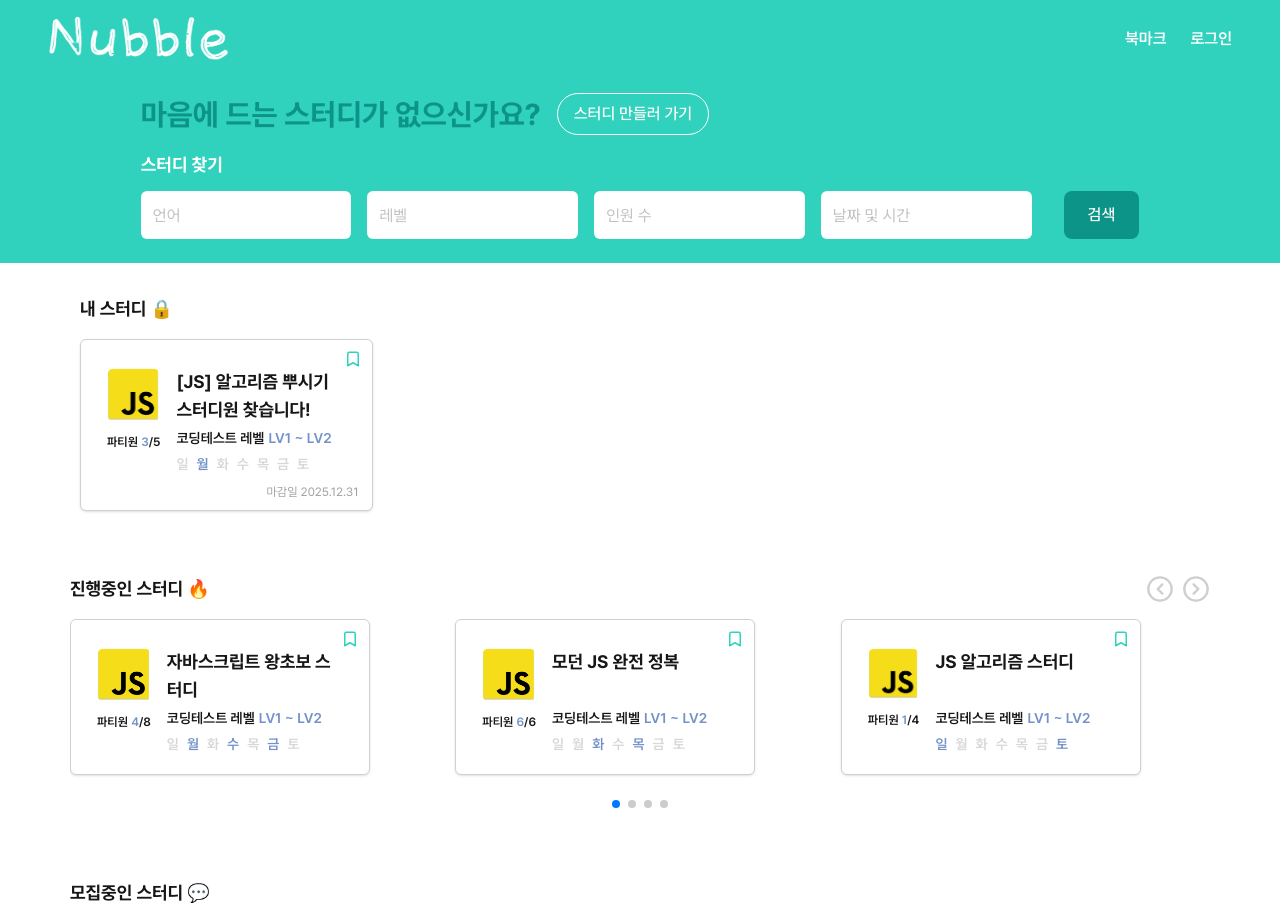
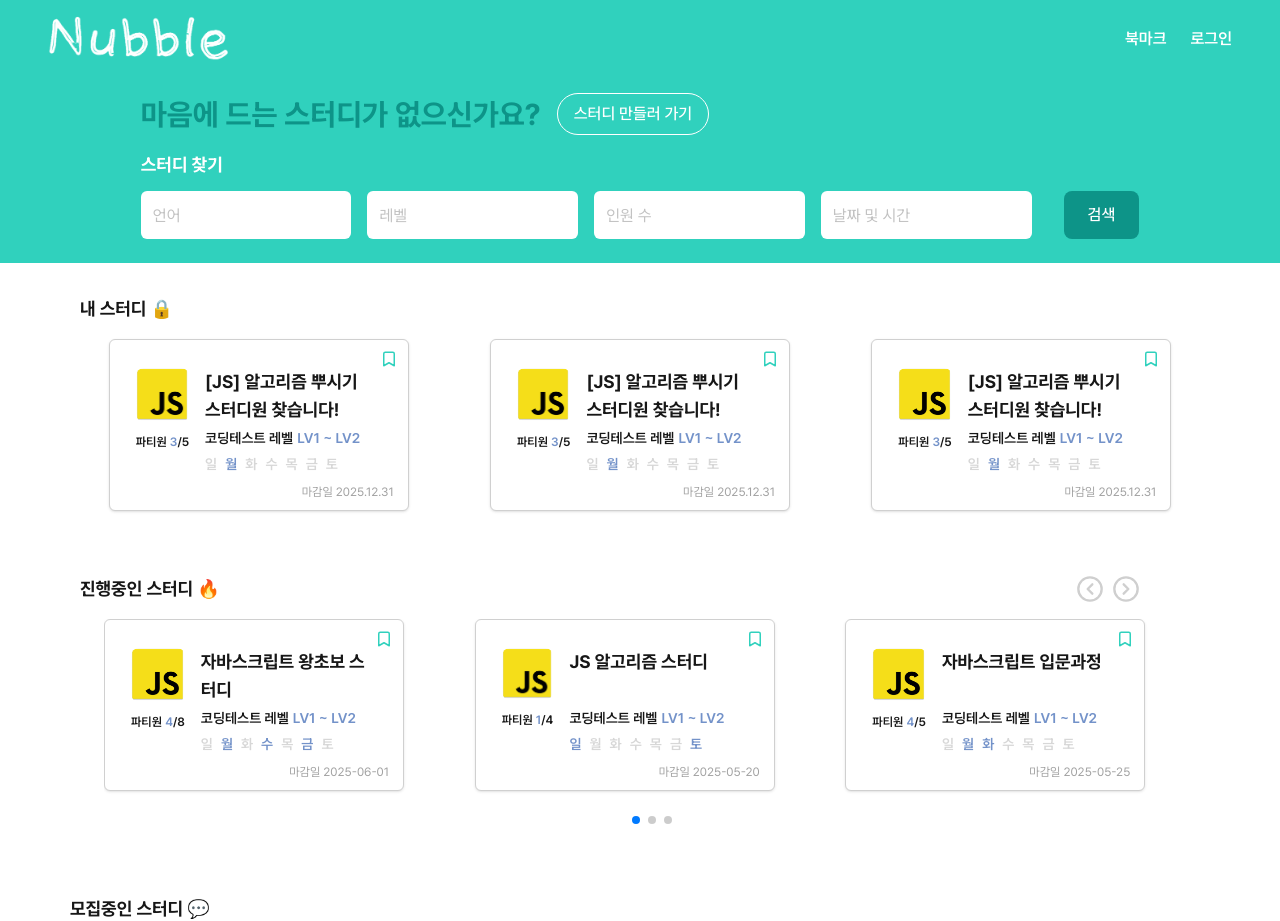
Before and after one commit to Nubblee/NubbleV2-FE, a Next.js app: page / in a window 1280 px wide. Shown: the top 921 px of the page. Built offline with nearby package versions, Linux system fonts and the light colour scheme.

Commit message:
feat: 내스터디, 모집중인 스터디 grid 통일 (#45)

```diff
--- a/app/(default)/_sections/ActiveSection.tsx
+++ b/app/(default)/_sections/ActiveSection.tsx
@@ -22,17 +22,7 @@ const activeStudyList: StudyCardProps[] = [
     expireDay: "2025-06-01",
     mainLanguage: "JAVASCRIPT",
   },
-  {
-    studyGroupId: "2",
-    status: "ACTIVE",
-    icon: "/javascript.png",
-    name: "모던 JS 완전 정복",
-    allMembers: 6,
-    members: 6,
-    difficultyLevels: ["LV1", "LV2"],
-    mainMeetingDays: ["TUE", "THU"],
-    mainLanguage: "JAVASCRIPT",
-  },
+
   {
     studyGroupId: "3",
     status: "RECRUITING",
@@ -45,17 +35,7 @@ const activeStudyList: StudyCardProps[] = [
     expireDay: "2025-05-20",
     mainLanguage: "JAVASCRIPT",
   },
-  {
-    studyGroupId: "4",
-    status: "ACTIVE",
-    icon: "/javascript.png",
-    name: "프론트엔드 면접 대비",
-    allMembers: 3,
-    members: 3,
-    difficultyLevels: ["LV1", "LV2"],
-    mainMeetingDays: ["WED", "SUN"],
-    mainLanguage: "JAVASCRIPT",
-  },
+
   {
     studyGroupId: "5",
     status: "RECRUITING",
@@ -68,17 +48,7 @@ const activeStudyList: StudyCardProps[] = [
     expireDay: "2025-05-25",
     mainLanguage: "JAVASCRIPT",
   },
-  {
-    studyGroupId: "6",
-    status: "ACTIVE",
-    icon: "/javascript.png",
-    name: "React로 배우는 JS",
-    allMembers: 7,
-    members: 7,
-    difficultyLevels: ["LV1", "LV2"],
-    mainMeetingDays: ["FRI", "SAT"],
-    mainLanguage: "JAVASCRIPT",
-  },
+
   {
     studyGroupId: "7",
     status: "RECRUITING",
@@ -91,17 +61,7 @@ const activeStudyList: StudyCardProps[] = [
     expireDay: "2025-06-05",
     mainLanguage: "PYTHON",
   },
-  {
-    studyGroupId: "8",
-    status: "ACTIVE",
-    icon: "/javascript.png",
-    name: "Node.js 백엔드 스터디입니다 백엔드? 아닙니다 코딩테스트 스터디 입니다",
-    allMembers: 5,
-    members: 5,
-    difficultyLevels: ["LV1", "LV2"],
-    mainMeetingDays: ["TUE", "SAT"],
-    mainLanguage: "JAVASCRIPT",
-  },
+
   {
     studyGroupId: "9",
     status: "RECRUITING",
@@ -114,37 +74,15 @@ const activeStudyList: StudyCardProps[] = [
     expireDay: "2025-06-10",
     mainLanguage: "JAVASCRIPT",
   },
-  {
-    studyGroupId: "10",
-    status: "ACTIVE",
-    icon: "/javascript.png",
-    name: "JS 프로젝트 실습반",
-    allMembers: 5,
-    members: 5,
-    difficultyLevels: ["LV1", "LV2"],
-    mainMeetingDays: ["SAT", "SUN"],
-    mainLanguage: "JAVASCRIPT",
-  },
 ];
 
-// 3개씩 그룹으로 묶기
-const groupStudies = (list: typeof activeStudyList, groupSize: number) => {
-  const grouped = [];
-  for (let i = 0; i < list.length; i += groupSize) {
-    grouped.push(list.slice(i, i + groupSize));
-  }
-  return grouped;
-};
-
 export default function ActiveSection() {
-  const groupedStudies = groupStudies(activeStudyList, 3);
-
   return (
-    <section className="w-full px-4 py-8">
-      <div className="max-w-[1140px] mx-auto">
+    // HomePage의 '내 스터디' 섹션과 동일한 컨테이너
+    <section className="w-full max-w-6xl mx-auto px-4 py-8">
       <div className="flex items-center justify-between mb-4">
         <h2 className="text-lg font-bold">진행중인 스터디 🔥</h2>
-          <div className="flex gap-2">
+        <div className="flex gap-2 mr-15">
           <button className="custom-prev-btn text-gray-middle hover:opacity-80 transition cursor-pointer">
             <CircleChevronLeft className="w-7 h-7" />
           </button>
@@ -154,36 +92,32 @@ export default function ActiveSection() {
         </div>
       </div>
 
+      <div className="ml-6">
         <Swiper
           modules={[Navigation, Pagination]}
           spaceBetween={16}
-          slidesPerView={1} // ✅ 슬라이드 하나에 3개씩 포함
+          slidesPerView={1} // 모바일 1개
+          breakpoints={{
+            // md(>=768px) 이상 3개
+            768: { slidesPerView: 3 },
+          }}
           navigation={{
+            prevEl: ".custom-prev-btn",
             nextEl: ".custom-next-btn",
-            prevEl: ".custom-prev-btn",
           }}
           pagination={{ clickable: true }}
           className="custom-swiper"
         >
-          {groupedStudies.map((group, i) => (
-            <SwiperSlide key={i}>
-              <div className="grid grid-cols-1 md:grid-cols-3 gap-4">
-                {group.map((study, j) => (
+          {activeStudyList.map((study) => (
+            <SwiperSlide key={study.studyGroupId}>
               <StudyCard
-                    studyGroupId={study.studyGroupId}
-                    mainLanguage={study.mainLanguage}
-                    key={j}
-                    status="ACTIVE"
-                    icon={study.icon}
-                    name={study.name}
-                    allMembers={study.allMembers}
-                    members={study.members}
-                    difficultyLevels={study.difficultyLevels}
-                    mainMeetingDays={study.mainMeetingDays}
+                {...study}
+                className="cursor-pointer"
+                onClick={() => {
+                  /* 상세페이지 이동 */
+                }}
                 onBookMark={() => {}}
               />
-                ))}
-              </div>
             </SwiperSlide>
           ))}
         </Swiper>
--- a/app/(default)/_sections/RecruitingSection.tsx
+++ b/app/(default)/_sections/RecruitingSection.tsx
@@ -193,24 +193,15 @@ export default function RecruitingSection() {
         <h2 className="text-lg font-bold mb-4">모집중인 스터디 💬</h2>
 
         <div
-          className="grid gap-4 mb-6"
-          style={{
-            gridTemplateColumns: "repeat(auto-fill, minmax(350px, 1fr))",
-          }}
+          className="grid
+             grid-cols-[repeat(auto-fill,_minmax(270px,_1fr))]
+             gap-6 mb-6
+             justify-items-center"
         >
           {currentStudies.map((study, i) => (
             <StudyCard
               key={i}
-              studyGroupId={study.studyGroupId}
-              mainLanguage={study.mainLanguage}
-              status="RECRUITING"
-              icon={study.icon}
-              name={study.name}
-              allMembers={study.allMembers}
-              members={study.members}
-              difficultyLevels={study.difficultyLevels}
-              mainMeetingDays={study.mainMeetingDays}
-              expireDay={study.expireDay}
+              {...study}
               onClick={() =>
                 router.push(`/studyRegisterDetail/${study.studyGroupId}`)
               }
--- a/app/(default)/page.tsx
+++ b/app/(default)/page.tsx
@@ -5,10 +5,50 @@ import ActiveSection from "@/app/(default)/_sections/ActiveSection";
 import RecruitingSection from "@/app/(default)/_sections/RecruitingSection";
 import Button from "@/components/Button";
 import Input from "@/components/Input/input";
+import { StudyCardProps } from "@/types/study";
 import { useRouter } from "next/navigation";
 
 export default function HomePage() {
   const router = useRouter();
+
+  const myStudies: StudyCardProps[] = [
+    {
+      studyGroupId: "101",
+      status: "RECRUITING",
+      icon: "/javascript.png",
+      name: "[JS] 알고리즘 뿌시기 스터디원 찾습니다!",
+      allMembers: 5,
+      members: 3,
+      difficultyLevels: ["LV1", "LV2"],
+      mainMeetingDays: ["MON"],
+      expireDay: "2025.12.31",
+      mainLanguage: "JAVASCRIPT",
+    },
+    {
+      studyGroupId: "102",
+      status: "RECRUITING",
+      icon: "/javascript.png",
+      name: "[JS] 알고리즘 뿌시기 스터디원 찾습니다!",
+      allMembers: 5,
+      members: 3,
+      difficultyLevels: ["LV1", "LV2"],
+      mainMeetingDays: ["MON"],
+      expireDay: "2025.12.31",
+      mainLanguage: "JAVASCRIPT",
+    },
+    {
+      studyGroupId: "103",
+      status: "RECRUITING",
+      icon: "/javascript.png",
+      name: "[JS] 알고리즘 뿌시기 스터디원 찾습니다!",
+      allMembers: 5,
+      members: 3,
+      difficultyLevels: ["LV1", "LV2"],
+      mainMeetingDays: ["MON"],
+      expireDay: "2025.12.31",
+      mainLanguage: "JAVASCRIPT",
+    },
+  ];
 
   return (
     <main className="flex flex-col items-center">
@@ -53,20 +93,21 @@ export default function HomePage() {
       {/* ✅ 내 스터디 */}
       <section className="w-full max-w-6xl px-4 py-8">
         <h2 className="text-lg font-bold mb-4">내 스터디 🔒</h2>
-        <div className="grid grid-cols-2 md:grid-cols-4 gap-4">
-          <StudyCard
-            studyGroupId=""
-            status="RECRUITING"
-            icon="/javascript.png"
-            name="[JS] 알고리즘 뿌시기 스터디원 찾습니다!"
-            allMembers={5}
-            members={3}
-            difficultyLevels={["LV1", "LV2"]}
-            mainMeetingDays={["MON"]}
-            expireDay="2025.12.31"
-            mainLanguage="JAVASCRIPT"
-            onBookMark={() => {}}
-          />
+
+        <div
+          className="grid
+                        grid-cols-[repeat(auto-fill,_minmax(270px,_1fr))]
+                        gap-6
+                        justify-items-center"
+        >
+          {myStudies.map((study) => (
+            <StudyCard
+              key={study.studyGroupId}
+              {...study}
+              className="cursor-pointer"
+              onBookMark={() => {}}
+            />
+          ))}
         </div>
       </section>
 
```
Lines whose indentation alone changed are shown as unchanged.
